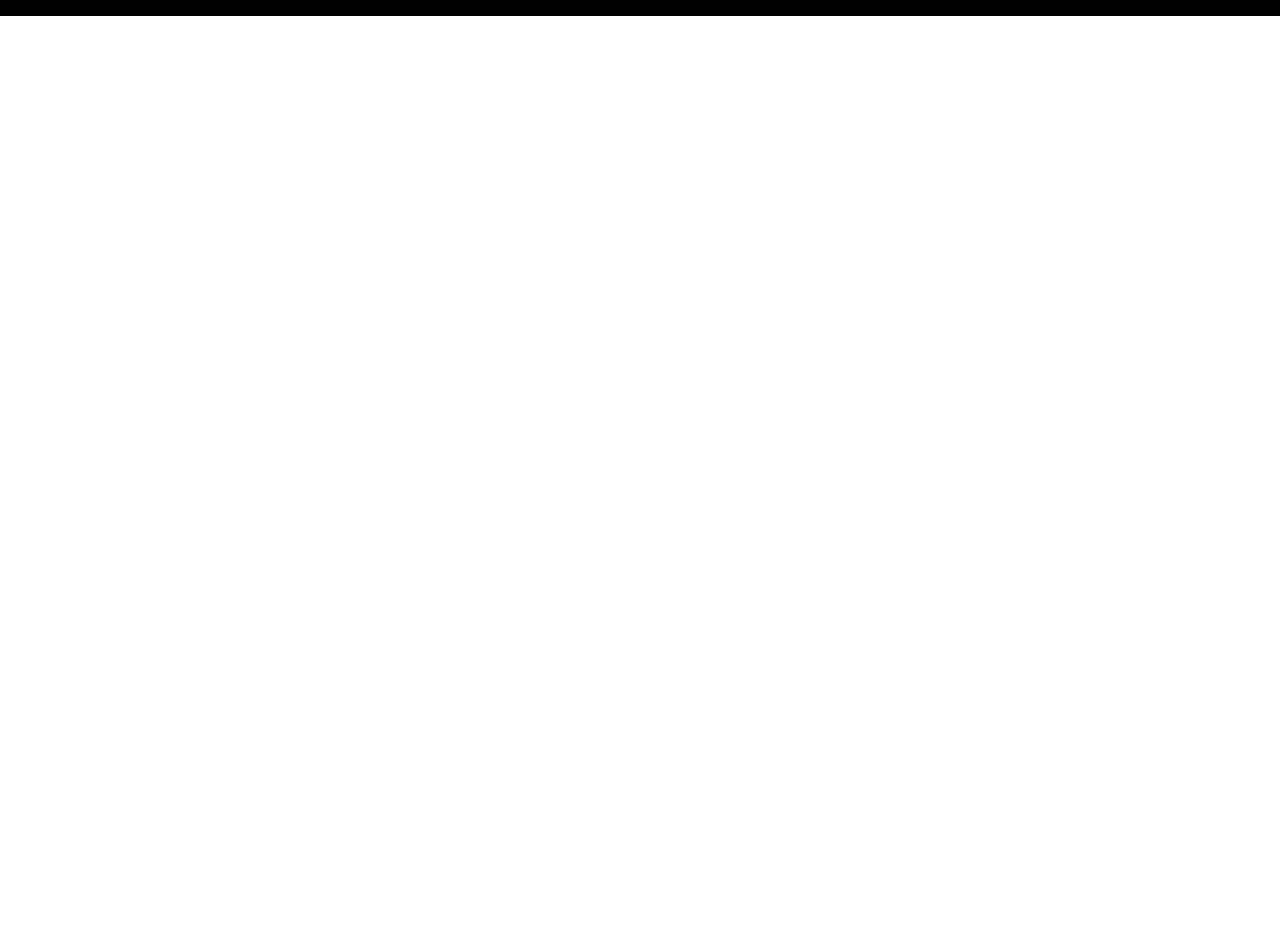
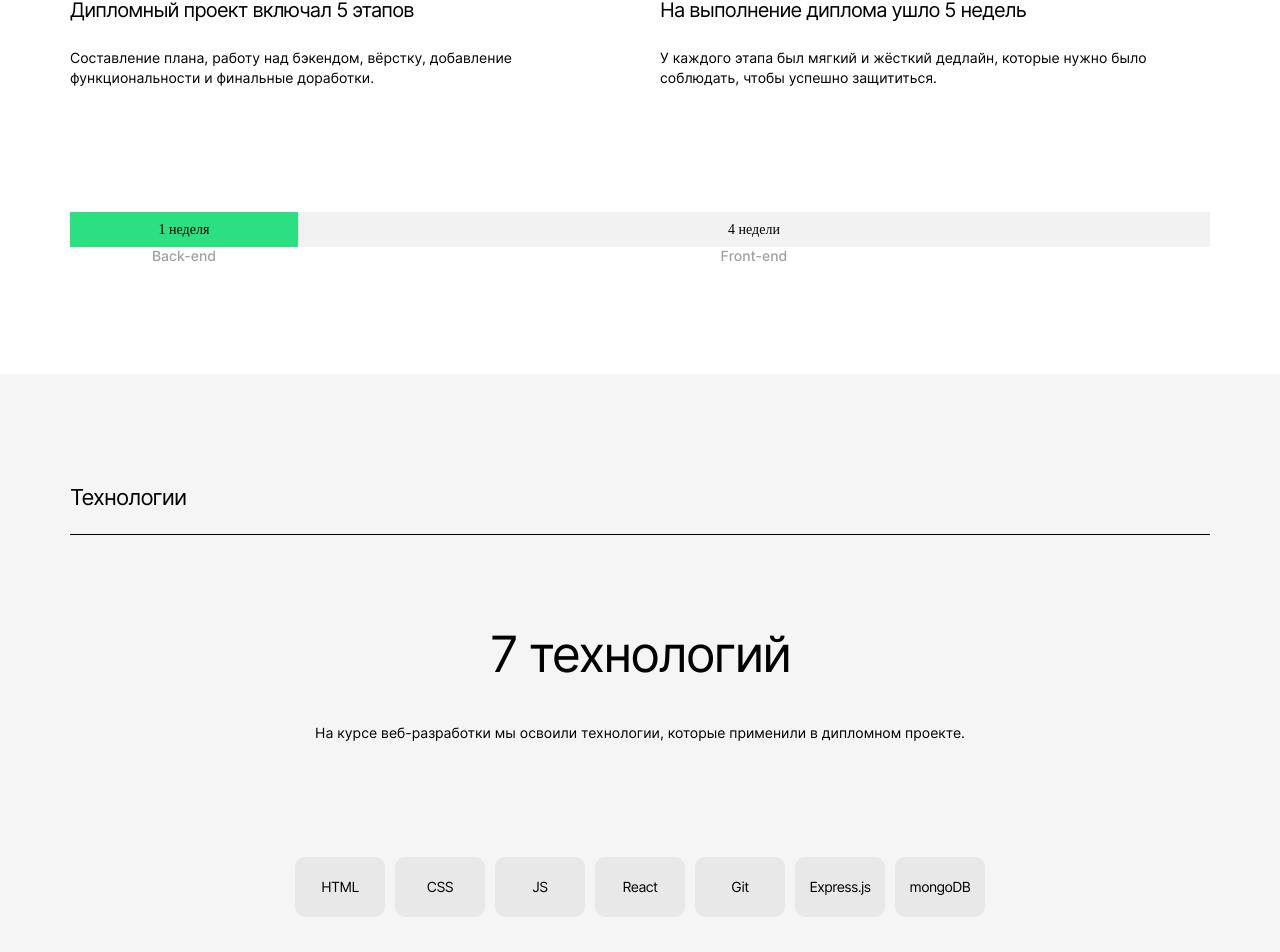
Before and after one commit to githubashto/movies-explorer-frontend, a React (Create React App) app: page / in a window 1280 px wide. Shown: the part 784-1736 px from the top of the page. Before the commit the page ends 800 px from the top, so only its background shows below. Built offline with nearby package versions, Linux system fonts and the light colour scheme.

Commit message:
feat: добавить разделы About и Techs

```diff
--- a/src/components/AboutProject/AboutProject.css
+++ b/src/components/AboutProject/AboutProject.css
@@ -1,38 +1,57 @@
-.App {
-  text-align: center;
+.about {
+    background: #fff;
 }
 
-.App-logo {
-  height: 40vmin;
-  pointer-events: none;
+.about__desc {
+    display: grid;
+    grid-template-columns: 1fr 1fr;
+    gap: 40px;
+    margin: 70px auto 110px;
 }
 
-@media (prefers-reduced-motion: no-preference) {
-  .App-logo {
-    animation: App-logo-spin infinite 20s linear;
-  }
+.about__subtitle {
+    font-family: 'Inter', Arial, sans-serif;
+    font-style: normal;
+    font-weight: normal;
+    font-size: 20px;
+    line-height: 24px;
+    letter-spacing: -0.04em;
+    color: #000;
+    margin-bottom: 26px;
 }
 
-.App-header {
-  background-color: #282c34;
-  min-height: 100vh;
-  display: flex;
-  flex-direction: column;
-  align-items: center;
-  justify-content: center;
-  font-size: calc(10px + 2vmin);
-  color: white;
+.about__timeline {
+    display: grid;
+    grid-template-columns: 20% 80%;
+    row-gap: 14x;
+    margin-bottom: 110px;
 }
 
-.App-link {
-  color: #61dafb;
+.about__time {
+    font-family: I'Inter', Arial, sans-serif;
+    font-style: normal;
+    font-weight: normal;
+    font-size: 14px;
+    line-height: 17px;
+    text-align: center;
+    color: #000;
+    padding: 9px;
 }
 
-@keyframes App-logo-spin {
-  from {
-    transform: rotate(0deg);
-  }
-  to {
-    transform: rotate(360deg);
-  }
+.about__time_color_green {
+    background: #2be080;
 }
+
+.about__time_color_gray {
+    background: #f2f2f2;
+}
+
+.about__annot {
+    font-family: Inter;
+    font-style: normal;
+    font-weight: 500;
+    font-size: 14px;
+    line-height: 17px;
+    text-align: center;
+    color: #a0a0a0;
+}
--- a/src/components/AboutProject/AboutProject.js
+++ b/src/components/AboutProject/AboutProject.js
@@ -3,9 +3,25 @@ import React from 'react';
 
 function AboutProject() {
   return (
-    <div>
-
-    </div>
+    <section className="about block section" id="about">
+      <h2 className="section__title section__wide-element">О проекте</h2>
+      <article className="about__desc section__wide-element">
+        <div className="about__paragraph">
+          <h4 className="about__subtitle">Дипломный проект включал 5 этапов</h4>
+          <p className="section__text">Составление плана, работу над бэкендом, вёрстку, добавление функциональности и финальные доработки.</p>
+        </div>
+        <div className="about__paragraph">
+          <h4 className="about__subtitle">На выполнение диплома ушло 5 недель</h4>
+          <p className="section__text">У каждого этапа был мягкий и жёсткий дедлайн, которые нужно было соблюдать, чтобы успешно защититься.</p>
+        </div>
+      </article>
+      <div className="about__timeline section__wide-element">
+        <div className="about__time about__time_color_green">1 неделя</div>
+        <div className="about__time about__time_color_gray">4 недели</div>
+        <div className="about__annot">Back-end</div>
+        <div className="about__annot">Front-end</div>
+      </div>
+    </section>
   );
 }
 
--- a/src/components/NavTab/NavTab.css
+++ b/src/components/NavTab/NavTab.css
@@ -8,7 +8,7 @@
   align-items: center;
   background-color: #000;
   gap: 40px;
-  position:absolute;
+  position: absolute;
   bottom:0;
 }
 
--- a/src/components/Promo/Promo.css
+++ b/src/components/Promo/Promo.css
@@ -1,8 +1,5 @@
 .promo {
   background-color: #073042;
-  flex-direction: column;
-  justify-content: center;
-  align-items: center;
   position: relative;
   background-image: url(../../images/landing-logo.svg);
   background-repeat: no-repeat;
@@ -18,6 +15,6 @@
   text-align: center;
   letter-spacing: -0.04em;
   color: #fff;
-  margin: 0 auto;
+  margin: 184px auto 224px;
   max-width: 730px;
 }
--- a/src/components/Techs/Techs.css
+++ b/src/components/Techs/Techs.css
@@ -1,38 +1,41 @@
-.App {
-  text-align: center;
+.techs {
+    background: #f5f5f5;
 }
 
-.App-logo {
-  height: 40vmin;
-  pointer-events: none;
+.techs__subtitle {
+    font-family: 'Inter', Arial, sans-serif;
+    font-style: normal;
+    font-weight: normal;
+    font-size: 50px;
+    line-height: 58px;
+    text-align: center;
+    letter-spacing: -0.04em;
+    color: #000;
+    margin: 90px auto 26px;
 }
 
-@media (prefers-reduced-motion: no-preference) {
-  .App-logo {
-    animation: App-logo-spin infinite 20s linear;
+.techs__list {
+    margin: 100px auto;
+    list-style-type: none;
+    display: flex;
+    padding: 0;
+    gap: 10px;
+    justify-content: center;
   }
+
+.techs__name {
+  font-family: 'Inter', Arial, sans-serif;
+  font-style: normal;
+  font-weight: normal;
+  font-size: 14px;
+  line-height: 60px;
+  text-align: center;
+  letter-spacing: -0.04em;
+  color: #000;
+  background: #E8E8E8;
+  border-radius: 10px;
+  width: 90px;
+  height: 60px;
+  display: table-cell;
+  vertical-align: middle;
 }
-
-.App-header {
-  background-color: #282c34;
-  min-height: 100vh;
-  display: flex;
-  flex-direction: column;
-  align-items: center;
-  justify-content: center;
-  font-size: calc(10px + 2vmin);
-  color: white;
-}
-
-.App-link {
-  color: #61dafb;
-}
-
-@keyframes App-logo-spin {
-  from {
-    transform: rotate(0deg);
-  }
-  to {
-    transform: rotate(360deg);
-  }
-}
--- a/src/components/Techs/Techs.js
+++ b/src/components/Techs/Techs.js
@@ -3,9 +3,21 @@ import React from 'react';
 
 function Techs() {
   return (
-    <div>
+    <section className="techs block section" id="techs">
+      <h2 className="section__title section__wide-element">Технологии</h2>
+      <h3 className="techs__subtitle">7 технологий</h3>
+      <p className="section__text">На курсе веб-разработки мы освоили технологии, которые применили в дипломном проекте.</p>
+      <ul className="techs__list">
+        <li className="techs__name">HTML</li>
+        <li className="techs__name">CSS</li>
+        <li className="techs__name">JS</li>
+        <li className="techs__name">React</li>
+        <li className="techs__name">Git</li>
+        <li className="techs__name">Express.js</li>
+        <li className="techs__name">mongoDB</li>
+      </ul>
 
-    </div>
+    </section>
   );
 }
 
--- a/src/index.css
+++ b/src/index.css
@@ -3,9 +3,9 @@
 
 .root {
     max-width: 1280px;
-    width: 100vw;
     margin: auto;
 }
+
 
 .block {
     width: 100%;
@@ -14,5 +14,33 @@
 }
 
 .section {
-    height: 100vh;
+    flex-direction: column;
+    justify-content: center;
+    align-items: center;
 }
+
+.section__title {
+    font-family: 'Inter', Arial, sans-serif;
+    font-style: normal;
+    font-weight: normal;
+    font-size: 22px;
+    line-height: 27px;
+    letter-spacing: -0.04em;
+    color: #000;
+    padding-bottom: 23px;
+    border-bottom: 1px solid #000;
+    margin: 110px auto 0;
+}
+
+.section__wide-element {
+    width: calc(100% - 70px*2);
+}
+
+.section__text {
+    font-family: 'Inter', Arial, sans-serif;
+    font-style: normal;
+    font-weight: normal;
+    font-size: 14px;
+    line-height: 20px;
+    color: #000;
+}
```
